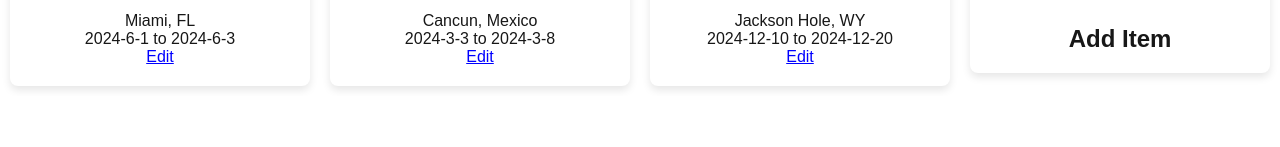
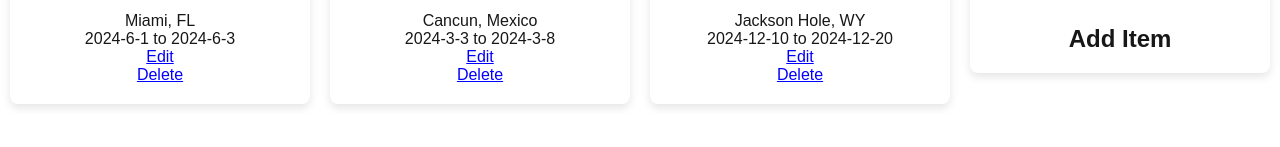
Before and after one commit to lukenellis/CSCI4300-Project, a Next.js app in the folder travel-advisor/: page /dashboard in a window 1280 px wide. Shown: the part 315-462 px from the top of the page. Built offline with nearby package versions, Linux system fonts and the light colour scheme.

Commit message:
Added a delete button

```diff
--- a/travel-advisor/src/app/components/VacationItem.module.css
+++ b/travel-advisor/src/app/components/VacationItem.module.css
@@ -11,8 +11,8 @@
     margin-bottom: 10px;
 }
 
-.grid-item p {
-    margin-top: 10px;
+.delete {
     font-size: 16px;
-    color: #333;
+    color: blue;
+    text-decoration: underline;
 }
--- a/travel-advisor/src/app/components/VacationItem.tsx
+++ b/travel-advisor/src/app/components/VacationItem.tsx
@@ -1,6 +1,8 @@
 import Image from "next/image";
 import styles from "./VacationItem.module.css"
 import Link from "next/link";
+import { ItemsContext } from "./ItemsContext";
+import { useContext } from "react";
 
 const gridImg = {
     maxWidth: "100%",
@@ -25,8 +27,18 @@ const linkStyle = {
 };
 
 
+const VacationItem = ({vacation}:VacationProps) => {
 
-const VacationItem = ({vacation}:VacationProps) => {
+    const {vacations, setVacations} = useContext(ItemsContext)
+    const removeItem = () => {
+        const title = vacation.title
+
+        const updatedVacations = vacations.filter((vacation) =>
+            vacation.title != title
+        );
+        setVacations(updatedVacations)
+    }
+
     return(
         <div className={styles.gridItem}>
             <h2>{vacation.title}</h2>
@@ -36,6 +48,7 @@ const VacationItem = ({vacation}:VacationProps) => {
             <Link href={`/edit/${vacation.title}`} passHref style={linkStyle}>
                 Edit
             </Link>
+            <p className={styles.delete} onClick={removeItem}>Delete</p>
         </div>
     )
 }
--- a/travel-advisor/src/app/components/Vacations.tsx
+++ b/travel-advisor/src/app/components/Vacations.tsx
@@ -17,8 +17,8 @@ const Vacations = ({ vacations }: VacationArray) => {
 
     return(
         <div className={styles.gridContainer}>
-            {vacations.map((vacation) => (
-                <VacationItem vacation={vacation}/>
+            {vacations.map((vacation, index) => (
+                <VacationItem key={index} vacation={vacation}/>
             ))}
             <AddItemButton />
         </div>
```
